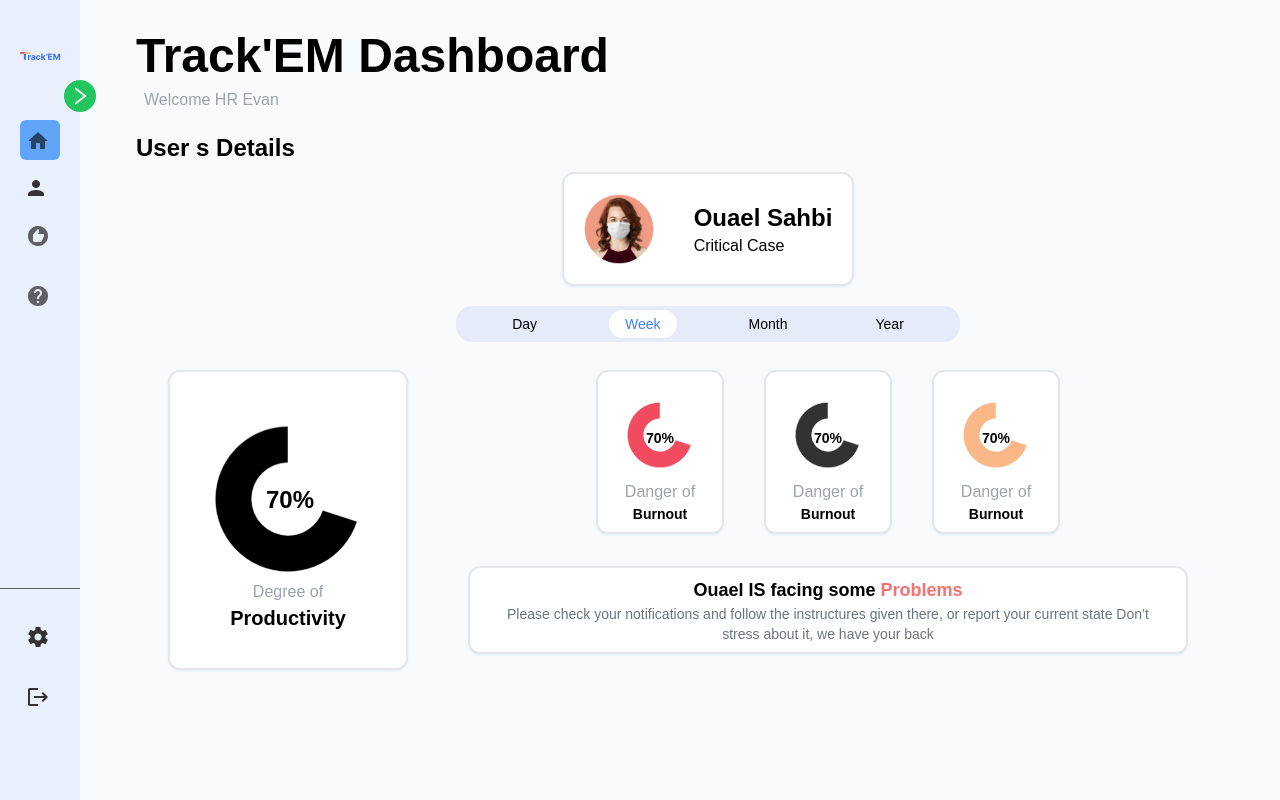
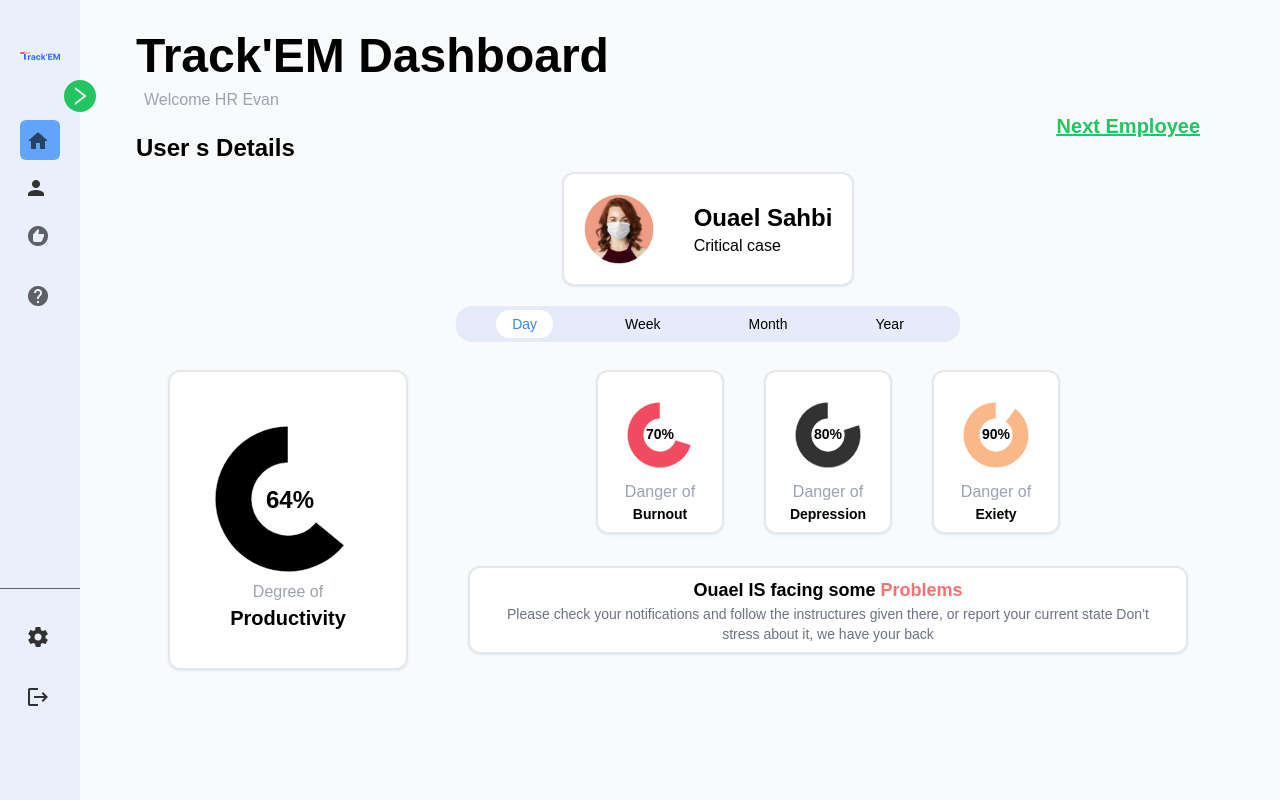
Before and after one commit to ouaelesi/Track-em-APP-, a React (Vite) app: page /users/0 in a window 1280 px wide. Built offline with nearby package versions, Linux system fonts and the light colour scheme.

Commit message:
add dynamic data

```diff
--- a/Data/Data.js
+++ b/Data/Data.js
@@ -1,132 +1,57 @@
 export default [
   {
+    _id: 0,
     name: "Ouael Sahbi",
     photo: "",
-    Productivity: 50,
+    Productivity: [64, 50, 75, 55],
     state: "Critical",
-    day: {
-      anxity: 70,
-      burnOut: 80,
-      depression: 90,
-    },
-    week: {
-      anxity: 70,
-      burnOut: 80,
-      depression: 90,
-    },
-    Month: {
-      anxity: 70,
-      burnOut: 80,
-      depression: 90,
-    },
-    Year: {
-      anxity: 70,
-      burnOut: 80,
-      depression: 90,
-    },
+    day: [70, 80, 90],
+    week: [30, 90, 90],
+    Month: [70, 90, 90],
+    Year: [90, 80, 20],
   },
   {
-    name: "Ouael Sahbi",
+    _id: 1,
+    name: "Abdou razi",
     photo: "",
-    Productivity: 50,
+    Productivity: [44, 50, 75, 60],
     state: "Critical",
-    day: {
-      anxity: 70,
-      burnOut: 80,
-      depression: 90,
-    },
-    week: {
-      anxity: 70,
-      burnOut: 80,
-      depression: 90,
-    },
-    Month: {
-      anxity: 70,
-      burnOut: 80,
-      depression: 90,
-    },
-    Year: {
-      anxity: 70,
-      burnOut: 80,
-      depression: 90,
-    },
+    day: [40, 50, 90],
+    week: [80, 80, 90],
+    Month: [50, 70, 20],
+    Year: [40, 80, 99],
   },
   {
-    name: "Ouael Sahbi",
+    _id: 2,
+    name: "Ayoub khenfouf",
     photo: "",
-    Productivity: 50,
+    Productivity: [74, 80, 75, 60],
     state: "Critical",
-    day: {
-      anxity: 70,
-      burnOut: 80,
-      depression: 90,
-    },
-    week: {
-      anxity: 70,
-      burnOut: 80,
-      depression: 90,
-    },
-    Month: {
-      anxity: 70,
-      burnOut: 80,
-      depression: 90,
-    },
-    Year: {
-      anxity: 70,
-      burnOut: 80,
-      depression: 90,
-    },
+    day: [50, 80, 50],
+    week: [70, 80, 90],
+    Month: [77, 70, 82],
+    Year: [75, 63, 49],
   },
   {
-    name: "Ouael Sahbi",
+    _id: 3,
+    name: "Aymen berriche",
     photo: "",
-    Productivity: 50,
+    Productivity: [53, 80, 70, 60],
     state: "Critical",
-    day: {
-      anxity: 70,
-      burnOut: 80,
-      depression: 90,
-    },
-    week: {
-      anxity: 70,
-      burnOut: 80,
-      depression: 90,
-    },
-    Month: {
-      anxity: 70,
-      burnOut: 80,
-      depression: 90,
-    },
-    Year: {
-      anxity: 70,
-      burnOut: 80,
-      depression: 90,
-    },
+    day: [70, 80, 90],
+    week: [70, 80, 90],
+    Month: [77, 80, 59],
+    Year: [71, 50, 49],
   },
   {
-    name: "Ouael Sahbi",
+    _id: 4,
+    name: "Sohaib zouam",
     photo: "",
-    Productivity: 50,
+    Productivity: [77, 90, 50, 60],
     state: "Critical",
-    day: {
-      anxity: 70,
-      burnOut: 80,
-      depression: 90,
-    },
-    week: {
-      anxity: 70,
-      burnOut: 80,
-      depression: 90,
-    },
-    Month: {
-      anxity: 70,
-      burnOut: 80,
-      depression: 90,
-    },
-    Year: {
-      anxity: 70,
-      burnOut: 80,
-      depression: 90,
-    },
+    day: [75, 85, 60],
+    week: [70, 20, 90],
+    Month: [90, 30, 90],
+    Year: [20, 10, 20],
   },
 ];
--- a/src/App.jsx
+++ b/src/App.jsx
@@ -18,7 +18,7 @@ function App() {
           <Route path="/users" element={<Users />} />
           <Route path="/recommendations" element={<Recommendations />} />
           <Route path="*" element={<NotFound />} />
-          <Route path="/users/:user" element={<UserDetails />} />
+          <Route path="/users/:_id" element={<UserDetails />} />
         </Routes>
       </div>
     </div>
--- a/src/components/Donut.jsx
+++ b/src/components/Donut.jsx
@@ -9,7 +9,7 @@ export default function App(props) {
   const data = {
     datasets: [
       {
-        data: [30, 70],
+        data: [100 - props.pourcetage, props.pourcetage],
         backgroundColor: ["#FFFFFF00", props.color],
         hoverBackgroundColor: ["#FFFFFF00", props.color],
         borderWidth: 0.5,
@@ -18,6 +18,7 @@ export default function App(props) {
   };
   App.propTypes = {
     color: PropTypes.string,
+    pourcetage: PropTypes.number,
   };
   return <Doughnut data={data} />;
 }
--- a/src/components/EmpScroller.jsx
+++ b/src/components/EmpScroller.jsx
@@ -1,27 +1,22 @@
 import React from "react";
 import Employee from "./Employee";
 
-const EmpScroller = () => {
+import PropTypes from "prop-types";
+
+const EmpScroller = (props) => {
   return (
     <div className="w-9/12 mx-auto">
-      <Employee />
-      <hr />
-      <Employee />
-      <hr />
-      <Employee />
-      <hr />
-      <Employee />
-      <hr />
-      <Employee />
-      <hr />
-      <Employee />
-      <hr />
-      <Employee />
-      <hr />
-      <Employee />
-      <hr />
+      {props.data.map((emp, key) => (
+        <div key={key}>
+          <Employee data={emp} />
+          <hr />
+        </div>
+      ))}
     </div>
   );
 };
 
+EmpScroller.propTypes = {
+  data: PropTypes.object,
+};
 export default EmpScroller;
--- a/src/components/Employee.jsx
+++ b/src/components/Employee.jsx
@@ -1,22 +1,26 @@
 import React from "react";
 import profilImg from "../assets/profile.png";
+import PropTypes from "prop-types";
 
-const Employee = () => {
+const Employee = (props) => {
   return (
     <div className="flex justify-between my-2">
       <div className="flex gap-4">
         <img src={profilImg} width="60px"></img>
         <div>
-          <div className="font-semibold text-xl mt-1">Sahbi Ouael</div>
-          <div className="text-gray-500 text-sm">Critique Case</div>
+          <div className="font-semibold text-xl mt-1">{props.data.name}</div>
+          <div className="text-gray-500 text-sm">{props.data.state} Case</div>
         </div>
       </div>
       <div className="flex gap-20 mt-3">
         <div className="text-gray-400">Productivity</div>
-        <div className="text-blue-400">80%</div>
+        <div className="text-blue-400">{props.data.Productivity[0]}%</div>
       </div>
     </div>
   );
 };
+Employee.propTypes = {
+  data: PropTypes.object,
+};
 
 export default Employee;
--- a/src/components/ProblCards.jsx
+++ b/src/components/ProblCards.jsx
@@ -3,22 +3,41 @@ import Donut from "../components/Donut";
 import PropTypes from "prop-types";
 
 const ProblCards = (props) => {
+  const prob = ["Burnout", "Depression", "Exiety"];
+  let type;
+  switch (props.type) {
+    case 0:
+      type = props.data.day;
+      break;
+    case 1:
+      type = props.data.week;
+      break;
+    case 2:
+      type = props.data.Month;
+      break;
+    case 3:
+      type = props.data.Year;
+      break;
+  }
   return (
     <div className="w-32 px-5  py-2 h-fit relative    bg-white border-2 border-gray-200 rounded-xl shadow-sm mt-2 shadow-blue-100">
       <div className="p-1 my-2">
-        <Donut color={props.color} />
+        <Donut color={props.color} pourcetage={type[props._key]} />
       </div>
 
       <div className="text-center text-gray-400">Danger of</div>
-      <div className="font-bold text-center text-sm">Burnout</div>
-      <div className="absolute top-12 pt-2 left-12 text-sm font-semibold">
-        70%
+      <div className="font-bold text-center text-sm">{prob[props._key]}</div>
+      <div className="absolute top-12 pt-1 left-12 text-sm font-semibold">
+        {type[props._key]}%
       </div>
     </div>
   );
 };
 ProblCards.propTypes = {
   color: PropTypes.string,
+  data: PropTypes.object,
+  _key: PropTypes.number,
+  type: PropTypes.number,
 };
 
 export default ProblCards;
--- a/src/components/StatsCard.jsx
+++ b/src/components/StatsCard.jsx
@@ -1,17 +1,24 @@
 import React from "react";
 import Donut from "../components/Donut";
-const StatsCard = () => {
+import PropTypes from "prop-types";
+
+const StatsCard = (props) => {
   return (
     <div className="w-60 px-6  py-9 relative    bg-white border-2 border-gray-200 rounded-xl shadow-sm mt-2 shadow-blue-100">
       <div className="px-4 my-2">
-        <Donut />
+        <Donut pourcetage={props.data.Productivity[props.statType]} />
       </div>
 
       <div className="text-center text-gray-400">Degree of</div>
       <div className="font-bold text-center text-xl">Productivity</div>
-      <div className="absolute top-24 pt-4 left-24 text-2xl font-bold">70%</div>
+      <div className="absolute top-24 pt-4 left-24 text-2xl font-bold">
+        {props.data.Productivity[props.statType]}%
+      </div>
     </div>
   );
 };
-
+StatsCard.propTypes = {
+  data: PropTypes.object,
+  statType: PropTypes.number,
+};
 export default StatsCard;
--- a/src/components/UpBar.jsx
+++ b/src/components/UpBar.jsx
@@ -1,7 +1,8 @@
 import React, { useState } from "react";
+import PropTypes from "prop-types";
 
-const UpBar = () => {
-  const [activeProblem, setProblem] = useState(1);
+const UpBar = (props) => {
+  const [activeProblem, setProblem] = useState(0);
   const problems = ["Day", "Week", "Month", "Year"];
 
   return (
@@ -12,7 +13,10 @@ const UpBar = () => {
             key === activeProblem ? "bg-white text-blue-500" : "bg-transparant"
           }`}
           key={key}
-          onClick={() => setProblem(key)}
+          onClick={() => {
+            setProblem(key);
+            props.setType(key);
+          }}
         >
           {problem}
         </div>
@@ -20,5 +24,7 @@ const UpBar = () => {
     </div>
   );
 };
-
+UpBar.propTypes = {
+  setType: PropTypes.func,
+};
 export default UpBar;
--- a/src/pages/UserDetails.jsx
+++ b/src/pages/UserDetails.jsx
@@ -1,27 +1,58 @@
-import React from "react";
+import React, { useState } from "react";
 import photo from "../assets/profile.png";
 import ProblCards from "../components/ProblCards";
 import StatsCard from "../components/StatsCard";
 import UpBar from "../components/UpBar";
+import Data from "../../Data/Data";
+import { useParams } from "react-router-dom";
+import { Link } from "react-router-dom";
+
 const UserDetails = () => {
+  let { _id } = useParams();
+  let next = parseInt(_id) + 1;
+  next === Data.length ? (next = 0) : true;
+  const [statType, setType] = useState(0);
   return (
     <div>
-      <div className="pt-5 text-2xl font-bold">User s Details</div>
+      <div className="flex justify-between pr-20">
+        <div className="pt-5 text-2xl font-bold">User s Details</div>
+        <div className="text-green-500 font-semibold text-xl underline">
+          <Link to={`../users/${next}`}>
+            <a>Next Employee</a>
+          </Link>
+        </div>
+      </div>
+
       <div className="w-fit flex mx-auto gap-10 bg-white border-2 border-gray-200 rounded-xl p-5 shadow-sm mt-2 shadow-blue-100">
         <img src={photo} width="70px" />
         <div>
-          <div className="text-2xl mt-2 font-bold">Ouael Sahbi</div>
-          <div>Critical Case</div>
+          <div className="text-2xl mt-2 font-bold">{Data[_id].name}</div>
+          <div>{Data[_id].state} case</div>
         </div>
       </div>
-      <UpBar />
+      <UpBar setType={setType} />
       <div className=" flex mt-5 px-8">
-        <StatsCard />
+        <StatsCard data={Data[_id]} statType={statType} />
         <div className=" mx-auto w-8/12">
           <div className="flex gap-10 w-fit mx-auto">
-            <ProblCards color="#F04B5F" />
-            <ProblCards color="#323232" />
-            <ProblCards color="#FAB788" />
+            <ProblCards
+              color="#F04B5F"
+              data={Data[_id]}
+              _key={0}
+              type={statType}
+            />
+            <ProblCards
+              color="#323232"
+              data={Data[_id]}
+              _key={1}
+              type={statType}
+            />
+            <ProblCards
+              color="#FAB788"
+              data={Data[_id]}
+              _key={2}
+              type={statType}
+            />
           </div>
           <div className=" px-6 w-full mt-8  py-2 bg-white border-2 border-gray-200 rounded-xl shadow-sm  shadow-blue-100">
             <div className="text-center font-bold text-lg">
--- a/src/pages/users.jsx
+++ b/src/pages/users.jsx
@@ -15,7 +15,7 @@ const Users = () => {
       <div className="w-9/12 mx-auto mb-5">
         <SearchInput />
       </div>
-      <EmpScroller />
+      <EmpScroller data={Data} />
     </div>
   );
 };
```
